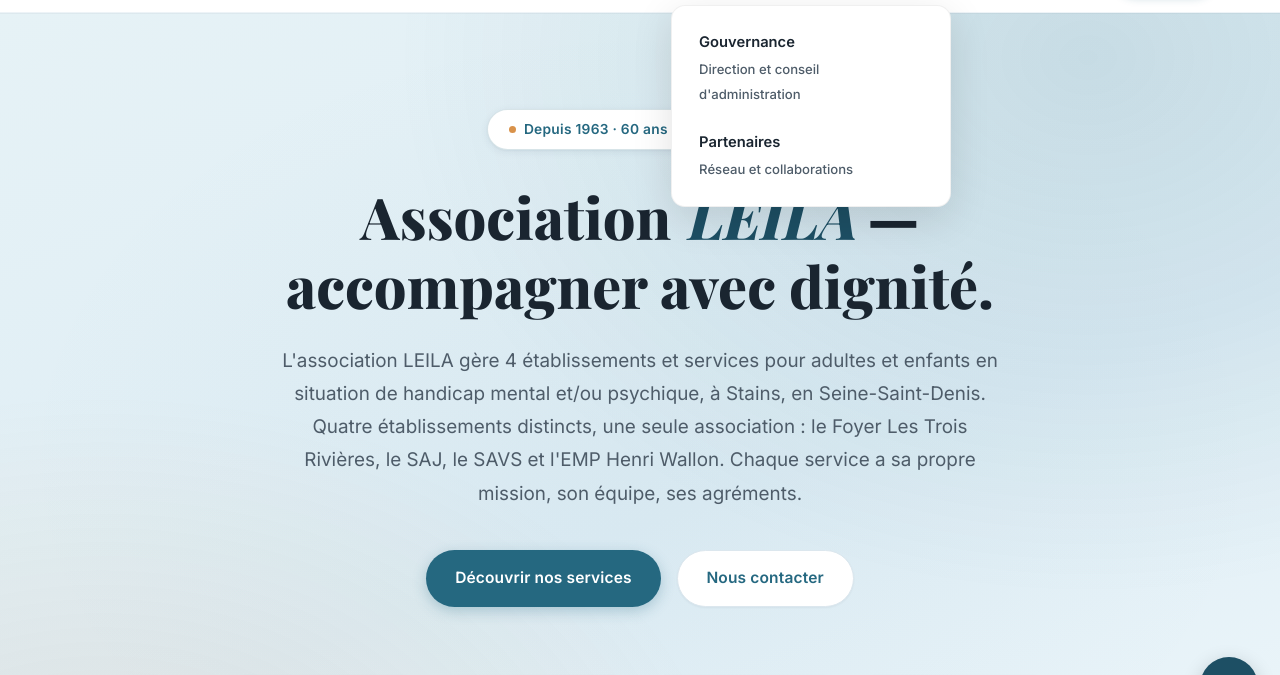
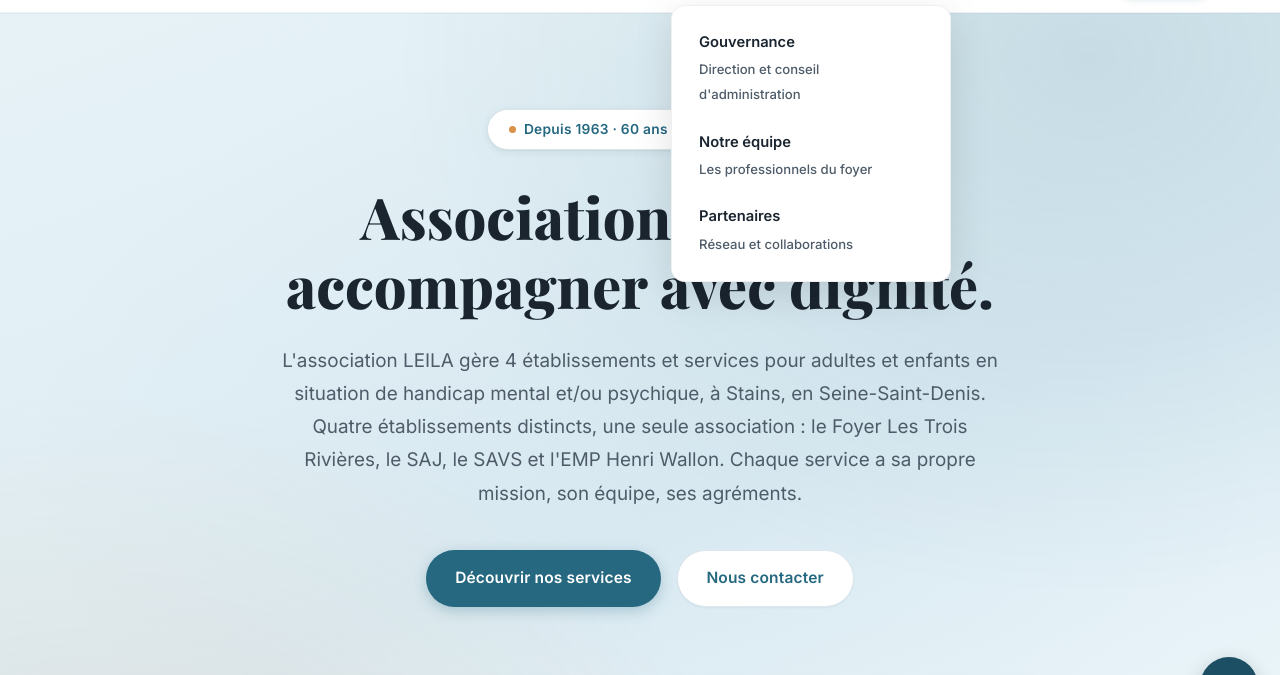
Before and after one commit to Nadem93/LEILA, a plain HTML site: page index.html in a window 1280 px wide. Both pictures are taken after a click on the button "Association ▾". Shown: the part 63-738 px from the top of the page. Drawn offline with nearby package versions, Linux system fonts and the light colour scheme; a web font is replaced by a local one.

Commit message:
Update index.html

```diff
--- a/index.html
+++ b/index.html
@@ -34,6 +34,7 @@
         <button class="nav-dropdown-btn" aria-expanded="false">Association ▾</button>
         <div class="nav-dropdown-menu">
           <a href="page.html?slug=gouvernance"><strong>Gouvernance</strong><span>Direction et conseil d'administration</span></a>
+          <a href="equipe.html"><strong>Notre équipe</strong><span>Les professionnels du foyer</span></a>
           <a href="partenaires.html"><strong>Partenaires</strong><span>Réseau et collaborations</span></a>
         </div>
       </div>
```
